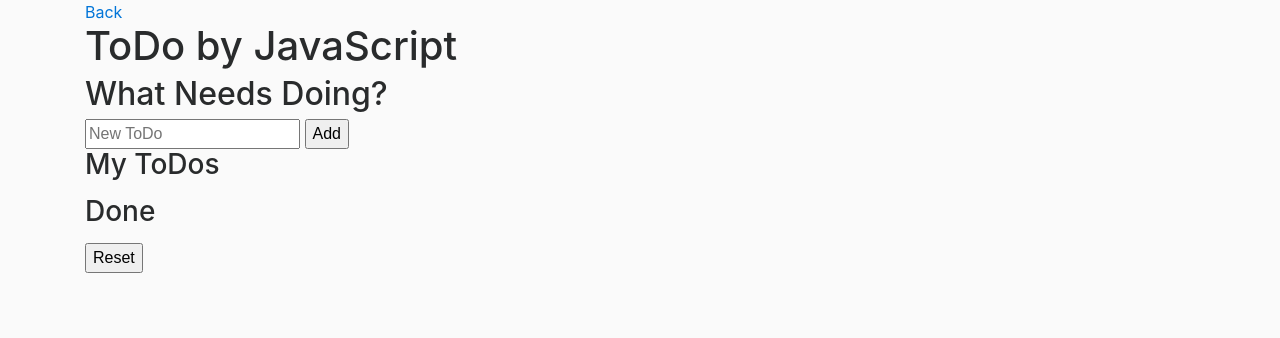
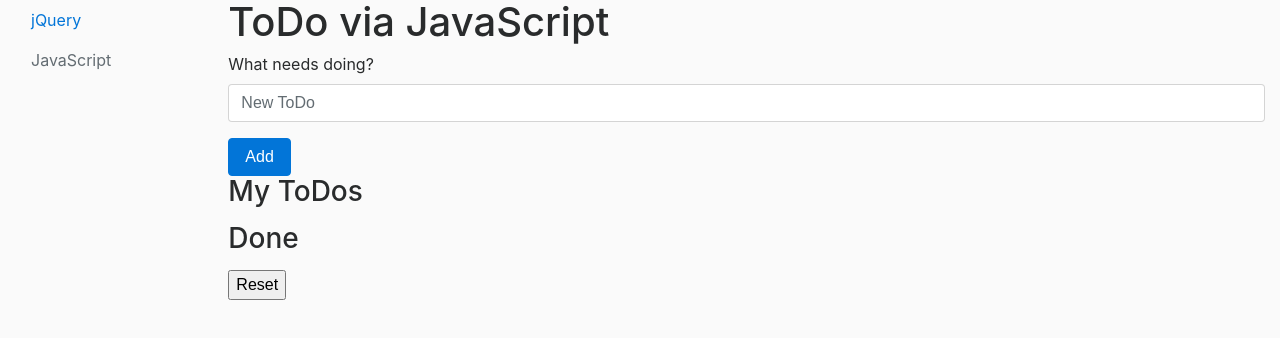
Before and after one commit to SevenZeroThree/ToDoJS, a website: page examples/JavaScript/index.html in a window 1280 px wide. Drawn offline with nearby package versions, Linux system fonts and the light colour scheme; files that its build step writes are made by us from their sources.

Commit message:
update JavaScript page with bootstrap styling

```diff
--- a/examples/JavaScript/index.html
+++ b/examples/JavaScript/index.html
@@ -8,14 +8,23 @@
             <link rel="stylesheet" href="./content/css/styles.css" />
     </head>
     <body>
-        <div class="container">
-            <a href="../../">Back</a>
-            <h1>ToDo by JavaScript</h1>
-            <h2>What Needs Doing?</h2>
+        <div class="container-fluid">
+            <div class="row">
+                <div class="col-md-2">
+                    <nav class="nav flex-md-column justify-content-center">
+                        <a class="nav-link" href="examples/jQuery">jQuery</a>
+                        <a class="nav-link disabled" href="examples/JavaScript">JavaScript</a>
+                    </nav>
+                </div>
+                <div class="col-md-10">
+                    <h1>ToDo via JavaScript</h1>
 
                     <form id="todo-form">
-                <input id="new-todo" type="text" placeholder="New ToDo" />
-                <input id="add-todo" type="submit" value="Add" />
+                        <div class="form-group">
+                            <label for="new-todo">What needs doing?</label>
+                            <input id="new-todo" class="form-control" type="text" placeholder="New ToDo" />
+                        </div>
+                        <input id="add-todo" class="btn btn-primary" type="submit" value="Add" />
                     </form>
 
                     <section id="in-progress-todos">
@@ -34,6 +43,8 @@
 
                     <button id="reset-button">Reset</button>
                 </div>
+            </div>
+        </div>
 
         <script src="./scripts/javascript.js"></script>
     </body>
```
Lines whose indentation alone changed are shown as unchanged.
